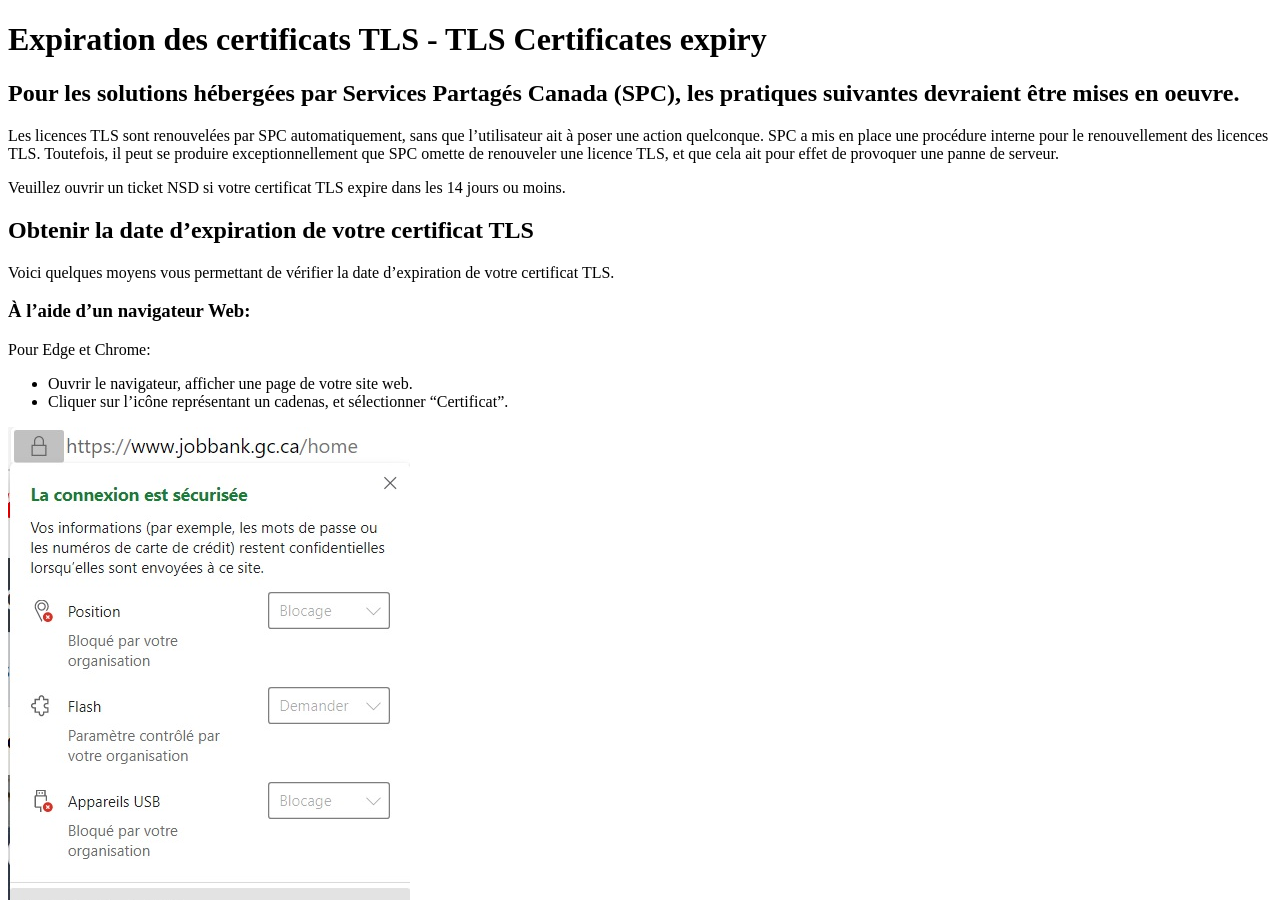
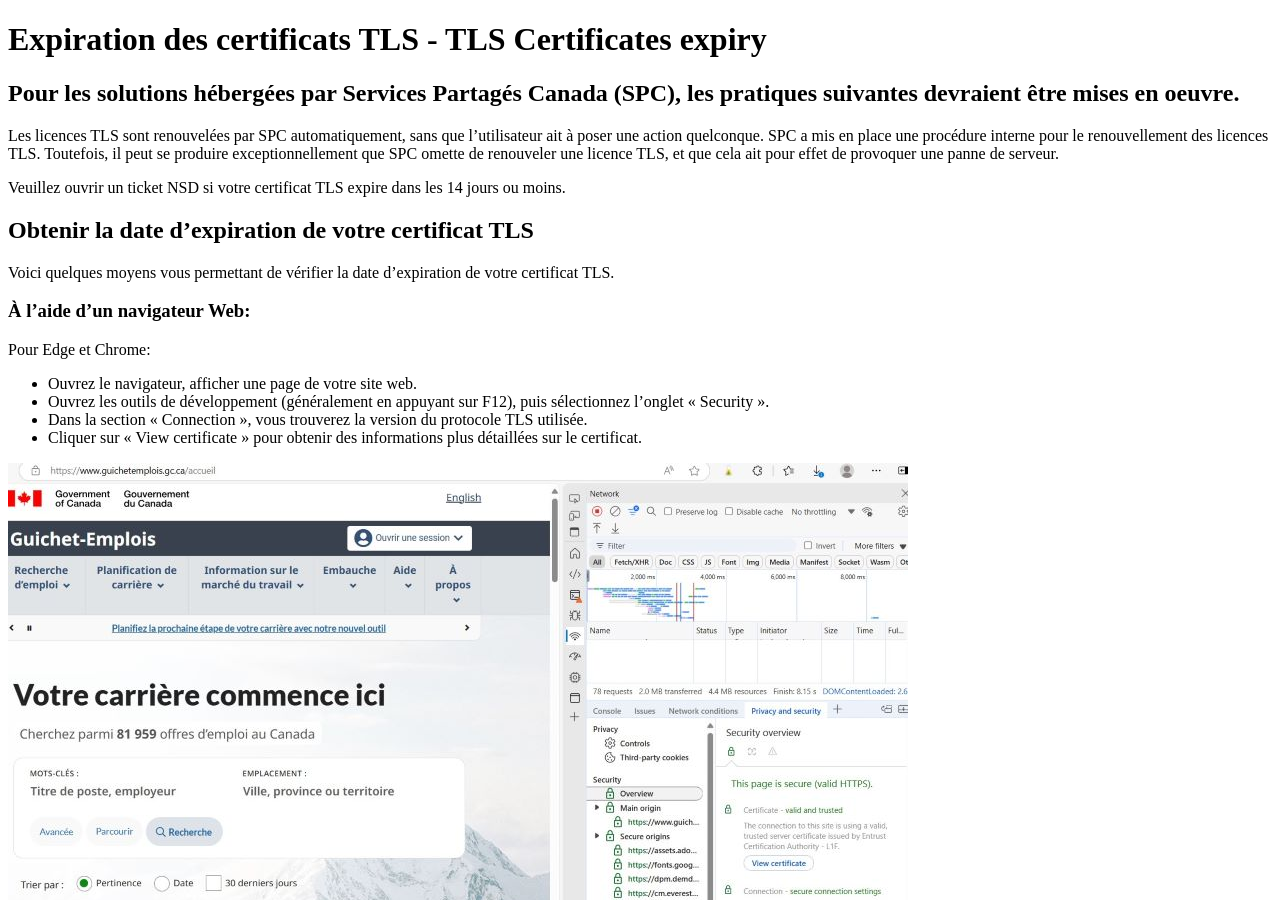
Before and after one commit to esdc-devcop/esdc-devcop.github.io, a Jekyll site: the page built from docs/_guides/TLS_Certificate_Expiry.md, in a window 1280 px wide and 900 px high. Built offline with Jekyll 4.4.1, drawn with Linux system fonts in a browser that asks for light colours; comment, search, counter and statistics services are not loaded; some of the changed text lies outside the part shown.

Commit message:
fixes ms edge instructions

```diff
--- a/docs/_guides/TLS_Certificate_Expiry.md
+++ b/docs/_guides/TLS_Certificate_Expiry.md
@@ -20,10 +20,12 @@ Voici quelques moyens vous permettant de vérifier la date d’expiration de vot
 
 Pour Edge et Chrome:
 
-* Ouvrir le navigateur, afficher une page de votre site web.
-* Cliquer sur l’icône représentant un cadenas, et sélectionner “Certificat”.
+* Ouvrez le navigateur, afficher une page de votre site web.
+* Ouvrez les outils de développement (généralement en appuyant sur F12), puis sélectionnez l'onglet « Security ».
+* Dans la section « Connection », vous trouverez la version du protocole TLS utilisée.
+* Cliquer sur « View certificate » pour obtenir des informations plus détaillées sur le certificat.
 
-![Edge](../assets/TLSExpiration/MSEdge_Licence_FR.jpg)
+![Edge](../assets/TLSExpiration/MSEdge_License_FR.jpg)
 
 * Relever la date d’expiration du Certificat.
 
@@ -99,9 +101,11 @@ Here are some methods to monitor your TLS certification expiry date.
 For Edge and Chrome:
 
 * Open web browser, navigate to your production hosted web site.
-* Click on the "padlock" icon and select "certificate"
+* Open the developer tools (usually by pressing F12), and then select the "Security" tab.
+* Under the "Connection" section, you'll find the TLS protocol version being used.
+* Click on "View certificate" to see more detailed information about the certificate.
 
-![Edge](../assets/TLSExpiration/MSEdge_Licence.jpg)
+![Edge](../assets/TLSExpiration/MSEdge_License.jpg)
 
 * Note the Certificate expiration date
 
```
Also changed, not shown: docs/assets/TLSExpiration/Browser_LicenceInfo.jpg, docs/assets/TLSExpiration/MSEdge_Licence.jpg (deleted), docs/assets/TLSExpiration/MSEdge_Licence_FR.jpg (deleted), docs/assets/TLSExpiration/MSEdge_License.jpg (added), docs/assets/TLSExpiration/MSEdge_License_FR.jpg (added).
